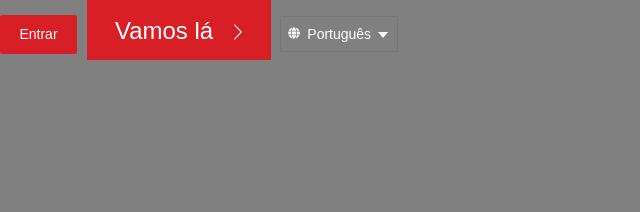
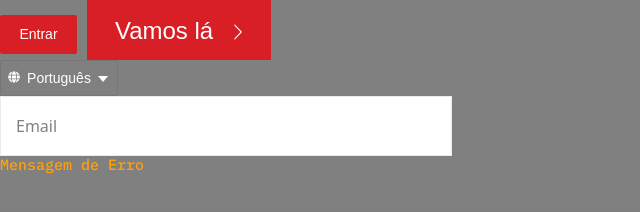
Before and after one commit to EdsonTomasDev/Projeto-Netflix, a plain HTML site: page index.html in a window 1280 px wide. Shown: the whole page, without its empty margins (0-640 px from the left). Drawn offline with Linux system fonts and the light colour scheme.

Commit message:
Acrescentado o input

```diff
--- a/index.html
+++ b/index.html
@@ -9,11 +9,15 @@
     <title>NetFlix</title>
 </head>
 <body style="background: gray;">
-    <button class="btn-mediun">Entrar</button>
-    <button class="btn-larger">
-        Vamos lá
-        <img src="assets/btn-arrows.svg" alt="">
-    </button>
+    <header class="header-background">
+        <button class="btn-mediun">Entrar</button>
+        <button class="btn-larger">
+            Vamos lá
+            <img src="assets/btn-arrows.svg" alt="">
+        </button>
+    </header>
+
+
 
     <div class="select_group">
 
@@ -23,9 +27,12 @@
             <option value="">Português</option>
             <option value="">Inglês</option>
         </select>
-
-
     </div>
 
+        <div class="txt-group">
+            <input id="txtForMail" type="text"  name="txtForMail" placeholder="maratonas">
+            <label for="txtForMail">Email</label>
+           <br> <span>Mensagem de Erro</span>
+        </div>
 </body>
 </html>
--- a/styles/components/index.css
+++ b/styles/components/index.css
@@ -1,2 +1,3 @@
 @import url('buttons.css');
 @import url('selects.css');
+@import url(input.css);
--- /dev/null
+++ b/styles/components/input.css
@@ -0,0 +1,60 @@
+.txt-group {
+position: relative;
+
+}
+
+
+.txt-group input{
+    /* position: absolute; */
+    width: 452px;
+    height: 60px;
+
+
+    background: #FFFFFF;
+    border: 1px solid rgba(0, 0, 0, 0.08);
+    box-sizing: border-box;
+
+    font-weight: normal;
+    font-style: normal;
+    font-size: 16px;
+    line-height: 22px;
+
+    padding-top: 26px;
+    padding-left: 16px;
+
+    color: rgba(0, 0, 0, 0.9);
+}
+
+.txt-group input::placeholder {
+    color: transparent;
+}
+
+.txt-group input:focus + label,
+.txt-group input:not(:placeholder-shown) + label{
+    top: 7px;
+}
+
+.txt-group label {
+    position: absolute;
+    left: 16px;
+    top: 19px;
+
+    font-family: Noto Sans;
+    font-style: normal;
+    font-weight: normal;
+    font-size: 16px;
+    line-height: 22px;
+
+    color: rgba(0, 0, 0, 0.5);
+
+    transition: all;
+    transition-duration: 0.3s;
+}
+
+.txt-group span {
+    font-style: normal;
+    font-weight: 500;
+    font-size: 15px;
+    line-height: 18px;
+    color: #FFA00A;
+}
--- a/styles/components/selects.css
+++ b/styles/components/selects.css
@@ -49,3 +49,7 @@
     right: 10px;
     top: 15.50px;
 }
+
+.select_group select:focus {
+   outline: 1px solid #3c9df7;
+}
```
